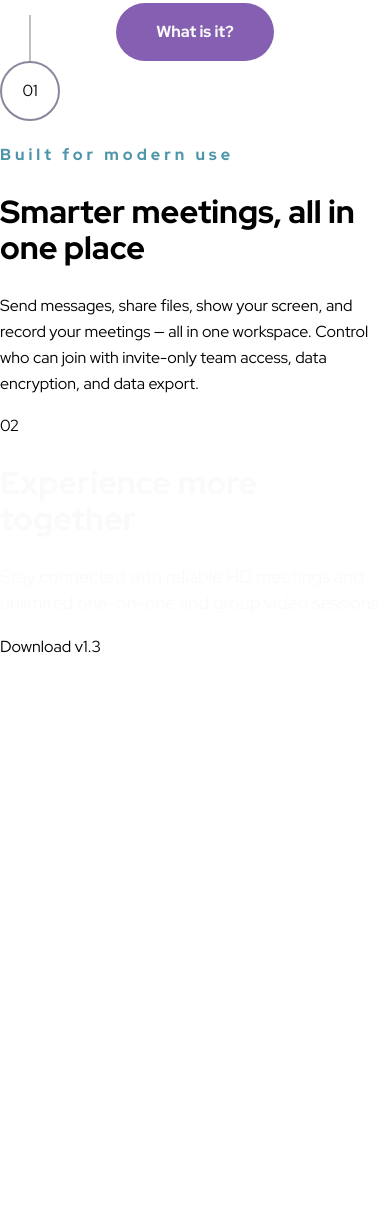
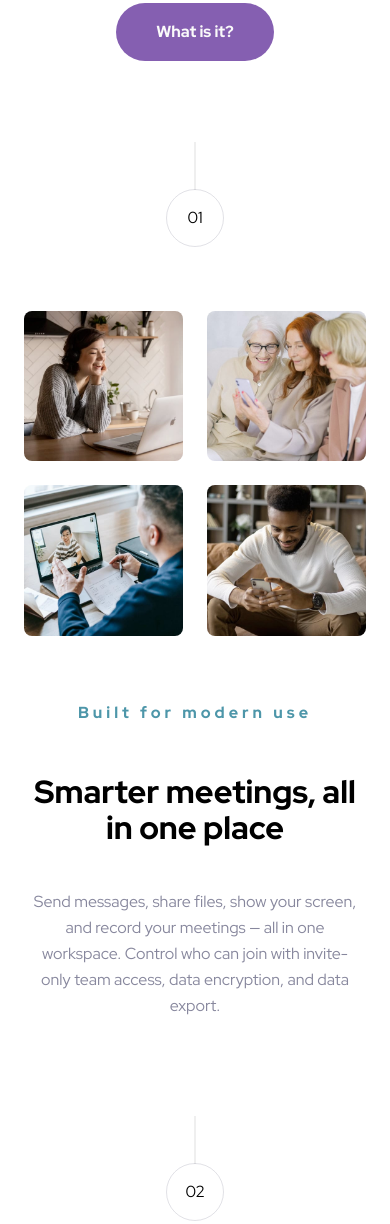
Before and after one commit to cwwittor/meet-landing-page, a plain HTML site: page src/index.html in a window 390 px wide. Shown: the part 624-1848 px from the top of the page. Before the commit the page ends 1284 px from the top, so only its background shows below. Drawn offline with Linux system fonts and the light colour scheme.

Commit message:
Mobile formatting box images, middle section, starting footer

```diff
--- a/src/index.html
+++ b/src/index.html
@@ -48,21 +48,45 @@
 
       <a class="paragraph-text purple-button white-text">What is it? </a>
     </div>
+    <div class="center-circle">
+      <span class="paragraph-text border-circle">01</span>
+    </div>
 
-    <span class="paragraph-text border-circle">01</span>
+    <div class="grid-users">
+      <img
+        class="grid-img img"
+        src="./assets/desktop/image-woman-in-videocall.jpg"
+      />
+      <img
+        class="grid-img img"
+        src="./assets/desktop/image-women-videochatting.jpg"
+      />
+      <img
+        class="grid-img img"
+        src="./assets/desktop/image-men-in-meeting.jpg"
+      />
+      <img class="grid-img img" src="./assets/desktop/image-man-texting.jpg" />
+    </div>
 
-    <h4 class="paragraph-text text-spacing teal-text">Built for modern use</h4>
+    <h4 class="paragraph-text text-spacing teal-text info-bottom-section">
+      Built for modern use
+    </h4>
 
+    <div class="bottom-text-section">
       <h2 class="header-s-text">Smarter meetings, all in one place</h2>
 
-    <p class="paragraph-text">
+      <p class="paragraph-text grey-text">
         Send messages, share files, show your screen, and record your meetings —
         all in one workspace. Control who can join with invite-only team access,
         data encryption, and data export.
       </p>
+    </div>
 
-    <span class="paragraph-text">02</span>
+    <div class="center-circle">
+      <span class="paragraph-text border-circle">02</span>
+    </div>
 
+    <div class="background-img">
       <h2 class="header-s-text white-text">Experience more together</h2>
 
       <p class="paragraph-w-text white-text">
@@ -70,6 +94,9 @@
         group video sessions.
       </p>
 
-    <a class="paragraph-text">Download v1.3</a>
+      <a class="paragraph-text white-text purple-button"
+        >Download <span class="light-purple-text">v1.3</span></a
+      >
+    </div>
   </body>
 </html>
--- a/src/style.css
+++ b/src/style.css
@@ -36,6 +36,10 @@ body {
   margin: 0;
 }
 
+.background-img {
+  background-image: url("./assets/mobile/image-footer.jpg");
+}
+
 .white-text {
   color: var(--color-white);
 }
@@ -48,8 +52,19 @@ body {
   color: var(--color-light-blue);
 }
 
+.light-purple-text {
+  color: var(--color-light-purple);
+}
+
 .teal-text {
   color: var(--color-teal);
+}
+
+.center-circle {
+  margin: 8rem 0 4rem 0;
+  display: flex;
+  justify-content: center;
+  align-content: center;
 }
 
 .border-circle {
@@ -58,12 +73,13 @@ body {
   width: 56px;
   height: 56px;
   border-radius: 50%;
-  border: 2px solid var(--color-grey);
+  border: 1px solid rgba(135, 135, 157, 0.25);
   align-items: center;
   justify-content: center;
 }
 
 .border-circle::before {
+  opacity: 0.25;
   content: "";
   position: absolute;
   top: -3rem; /* Adjust the length of the line as needed */
@@ -150,4 +166,34 @@ body {
   gap: 1rem;
 }
 
+.grid-users {
+  display: grid;
+  grid-template-columns: repeat(2, 1fr); /* Indicates two columns */
+  grid-template-rows: repeat(2, 1fr); /* Indicates two rows */
+  gap: 1.5rem;
+  margin: 1.5rem;
+}
+
+.grid-img {
+  border-radius: 0.5rem;
+  /* padding: 1rem; */
+}
+
+.img {
+  max-width: 100%;
+}
+
+.info-bottom-section {
+  margin-top: 4rem;
+  text-align: center;
+}
+
+.bottom-text-section {
+  margin: 0 2rem 0 2rem;
+  display: flex;
+  flex-direction: column;
+  align-items: center;
+  text-align: center;
+}
+
 /* MAYBE CHANGE FROM ABSOLUTE LINE POSITIONING TO INSTEAD HAVE A SEPERATE LINE ELEMENT WITH NO MARGIN ABOVE THE CIRCLE */
```
Lines whose indentation alone changed are shown as unchanged.
